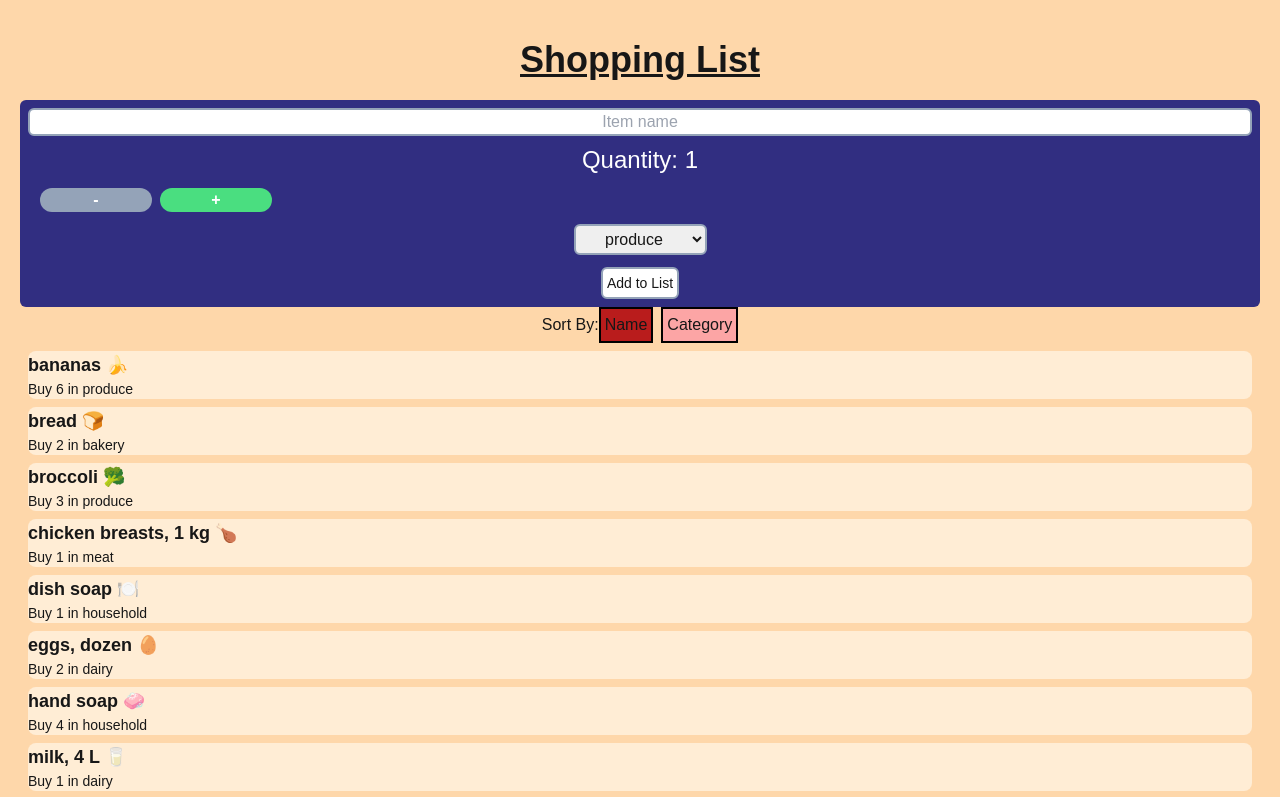
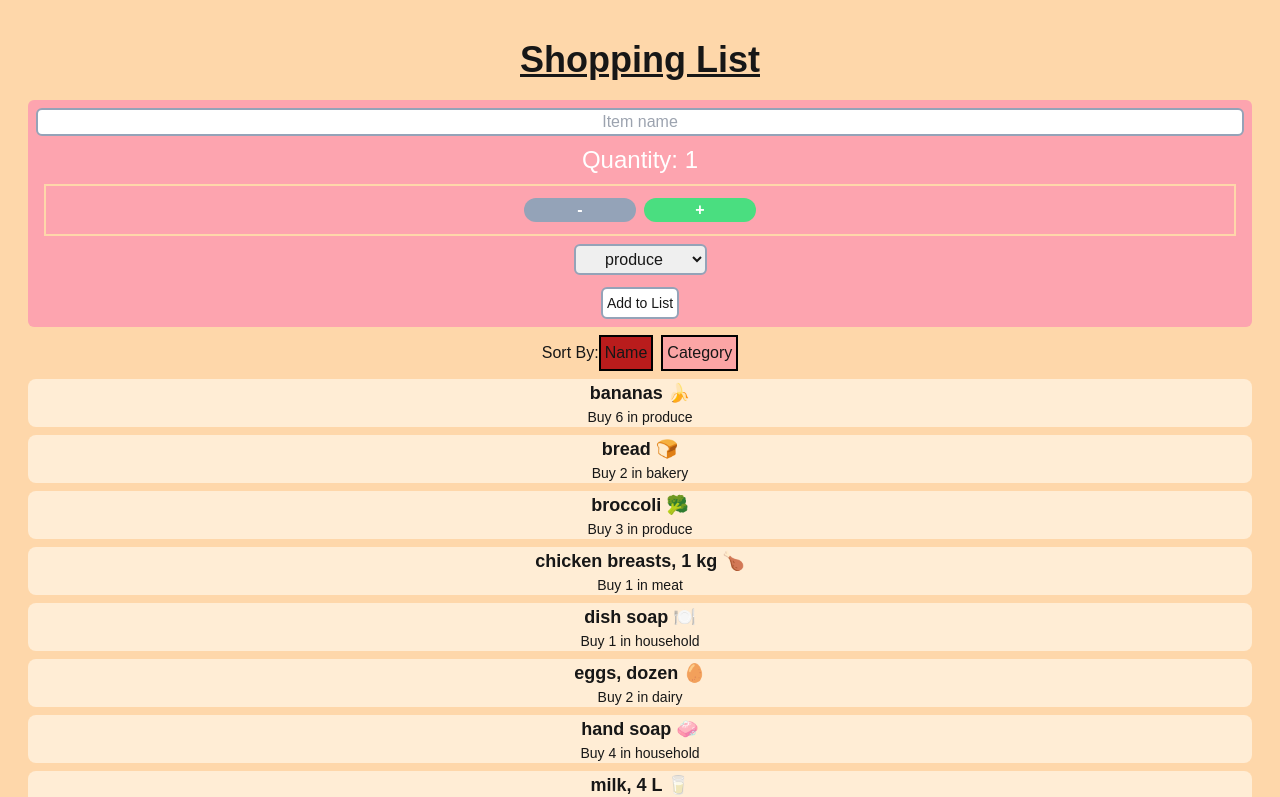
Before and after one commit to steventram/cprg306-assignments, a Next.js app: page /week-7 in a window 1280 px wide. Shown: the top 797 px of the page. Built offline with nearby package versions, Linux system fonts and the light colour scheme.

Commit message:
style shopping list
adjusted styling on form and item list

```diff
--- a/app/week-7/item-list.js
+++ b/app/week-7/item-list.js
@@ -45,7 +45,7 @@ export default function ItemList({ items }) {
         </button>
       </div>
 
-      <div>
+      <div className="text-center">
         {items.map((item) => (
           <Item shoppingItem={item} key={item.id} />
         ))}
--- a/app/week-7/new-item.js
+++ b/app/week-7/new-item.js
@@ -53,7 +53,7 @@ export default function NewItem({ onAddItem }) {
   const handleCategoryChange = (event) => setCategory(event.target.value);
 
   return (
-    <form onSubmit={handleSubmit} className="bg-indigo-900 p-2 rounded-md">
+    <form onSubmit={handleSubmit} className="bg-rose-300 p-2 rounded-md m-2">
       <div>
         <input
           type="text"
@@ -73,7 +73,7 @@ export default function NewItem({ onAddItem }) {
         >
           Quantity: {quantity}
         </p>
-        <div className="p-3 space-x-2">
+        <div className="p-3 space-x-2 flex justify-center items-center border-2 border-orange-200 m-2">
           <button
             type="button"
             onClick={decrement}
@@ -100,9 +100,7 @@ export default function NewItem({ onAddItem }) {
           value={category}
           className="text-center mb-3 rounded-md p-1 border-2 border-slate-400"
         >
-          <option selected value="produce">
-            produce
-          </option>
+          <option value="produce">produce</option>
           <option value="dairy">dairy</option>
           <option value="bakery">bakery</option>
           <option value="meat">meat</option>
```
